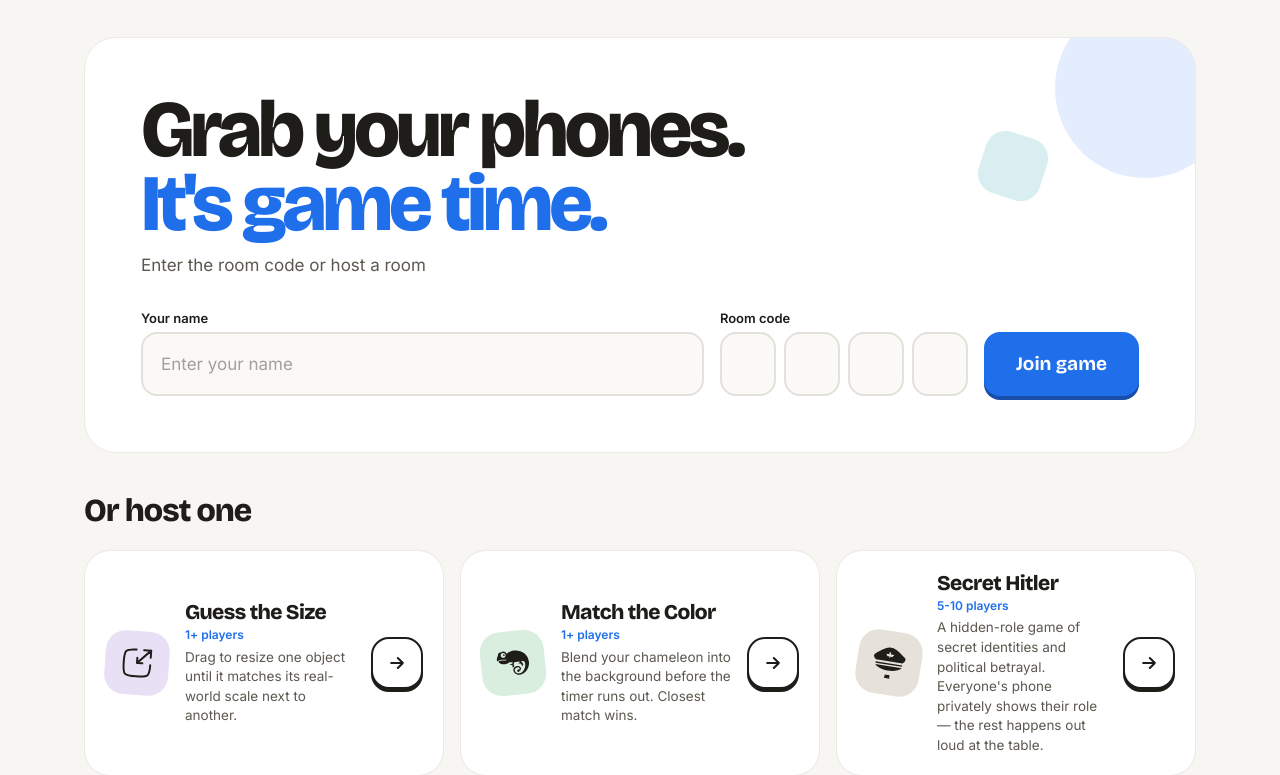
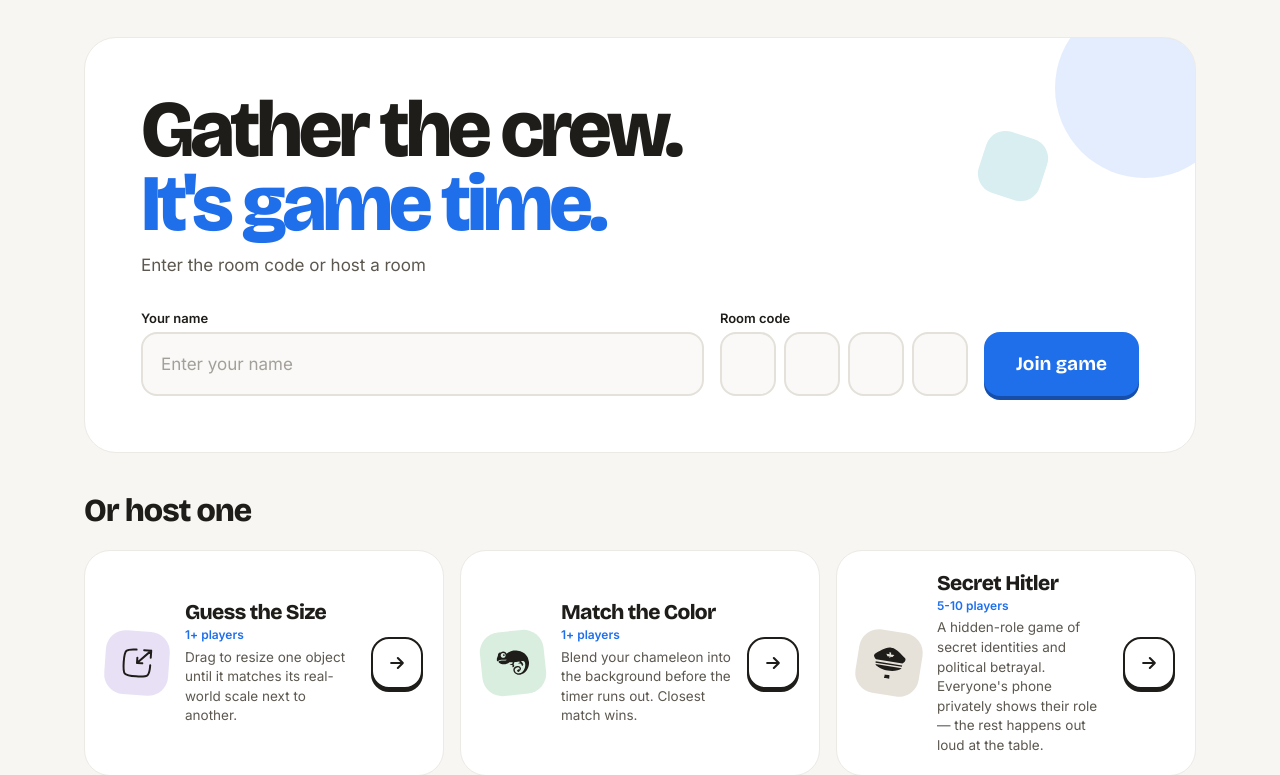
Before and after one commit to kwokeric/party-games, a website with bundled scripts: page public/index.html in a window 1280 px wide. Shown: the part 63-838 px from the top of the page. Built offline with nearby package versions, Linux system fonts and the light colour scheme.

Commit message:
[chore] Update README screenshot

```diff
--- a/public/index.html
+++ b/public/index.html
@@ -29,7 +29,7 @@
           <div class="hero-blob hero-blob-square" aria-hidden="true"></div>
 
           <div class="hero-copy">
-            <h1>Grab your phones.<br /><span class="hero-accent">It's game time.</span></h1>
+            <h1>Gather the crew.<br /><span class="hero-accent">It's game time.</span></h1>
             <p>Enter the room code or host a room</p>
           </div>
 
```
Also changed, not shown: screenshots/homepage.png.
